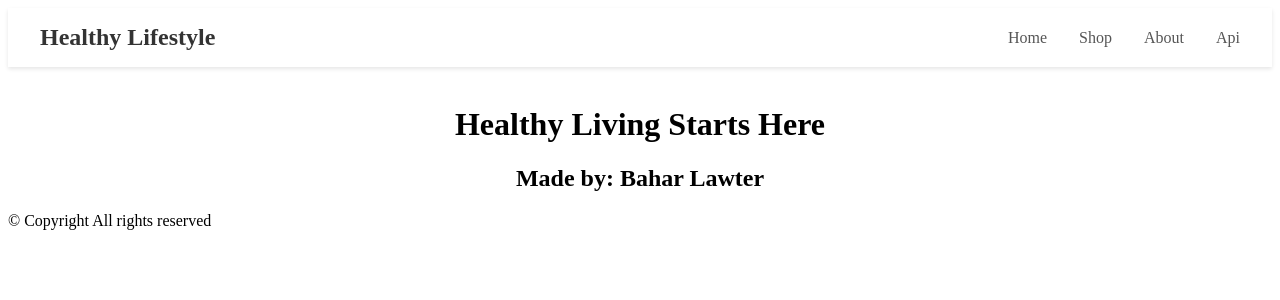
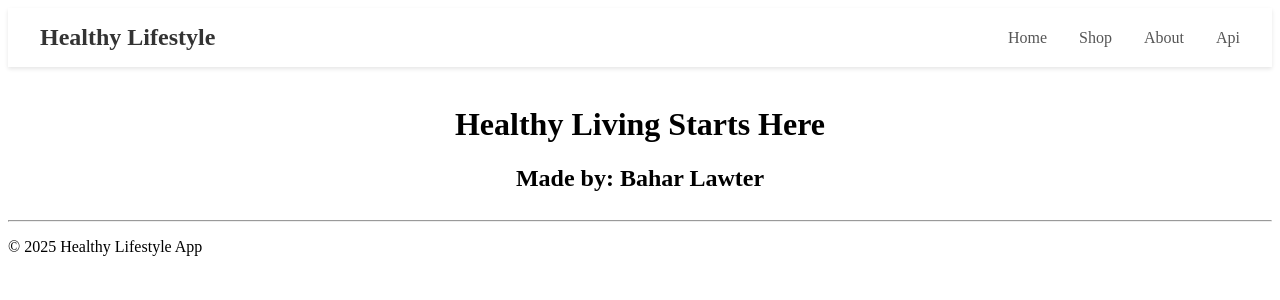
Before and after one commit to baharlawter/Health_Lifestyle_App, a React (Vite) app in the folder UI/: page /comments in a window 1280 px wide. Shown: the top 300 px of the page. Built offline with nearby package versions, Linux system fonts and the light colour scheme.

Commit message:
updated Footer. made it simple since UI is not working and breaking the website

```diff
--- a/UI/src/App.jsx
+++ b/UI/src/App.jsx
@@ -3,11 +3,11 @@ import { BrowserRouter, Routes, Route } from "react-router-dom";
 import Home from "./components/Home/Home";
 import Shop from "./components/Shop/Shop";
 import Header from "./components/Header/Header";
-// import Footer from "./components/Footer/Footer";
 
 import About from "./components/About/About";
 import Api from "./components/Api/Api";
 import BlogDetail from "./components/Home/Blogs/BlogDetail";
+import Footer from "./components/Footer/Footer";
 
 function App() {
   return (
@@ -26,10 +26,9 @@ function App() {
             <Route path="/about" element={<About />} />
             <Route path="/api" element={<Api />} />
             <Route path="/blog/:id" element={<BlogDetail />} />
+            {/* <Route path="/comments" element={<Comments />} /> */}
           </Routes>
-
-          {/* <Footer /> */}
-          <footer>© Copyright All rights reserved</footer>
+          <Footer />
         </div>
       </BrowserRouter>
     </>
--- a/UI/src/components/Footer/Footer.css
+++ b/UI/src/components/Footer/Footer.css
@@ -1,77 +1,12 @@
-Flex container for two columns .footer-flex-container {
-  display: flex;
-  justify-content: center;
-  align-items: flex-start;
-  gap: 32px;
-  margin: 40px auto;
-  max-width: 1100px;
+.site-footer {
+  text-align: center;
+  margin-top: 32px;
+  color: #888;
+  font-size: 0.98rem;
 }
 
-.footer-box {
-  background: #f9f9f9;
-  border-radius: 18px;
-  box-shadow: 0 4px 24px rgba(0, 0, 0, 0.08);
-  padding: 32px 24px;
-  width: 100%;
-  max-width: 450px;
-  min-width: 300px;
-  box-sizing: border-box;
+.site-footer hr {
+  margin-bottom: 12px;
+  border: none;
+  border-top: 1px solid #e0e0e0;
 }
-
-.footer-flex-container {
-  align-items: stretch;
-}
-.comment-box form {
-  display: flex;
-  flex-direction: column;
-  gap: 14px;
-}
-
-.comment-box input,
-.comment-box textarea {
-  padding: 10px 12px;
-  border: 1px solid #b5b5b5;
-  border-radius: 8px;
-  font-size: 1rem;
-  width: 100%;
-  box-sizing: border-box;
-  resize: none;
-}
-
-.comment-box textarea {
-  min-height: 80px;
-  font-family: inherit;
-}
-
-.comment-box button[type="submit"] {
-  background: #2d4a22;
-  color: #fff;
-  border: none;
-  border-radius: 8px;
-  padding: 10px 0;
-  font-size: 1rem;
-  cursor: pointer;
-  margin-top: 8px;
-  transition: background 0.2s;
-}
-
-.comment-box button[type="submit"]:hover {
-  background: #3e6b35;
-}
-
-.comment-box p {
-  margin-top: 10px;
-}
-
-.contact-box ul {
-  list-style: none;
-  padding: 0;
-  margin: 0 0 12px 0;
-}
-
-.contact-box li,
-.contact-box p {
-  font-size: 1rem;
-  color: #444;
-  margin-bottom: 4px;
-}
--- a/UI/src/components/Footer/Footer.jsx
+++ b/UI/src/components/Footer/Footer.jsx
@@ -1,49 +1,9 @@
-// import React, { useState } from "react";
-// import "./Footer.css";
-
-// function Footer() {
-//   const [comment, setComment] = useState("");
-//   const [error, setError] = useState("");
-//   const [submitted, setSubmitted] = useState(false);
-
-//   const handleSubmit = (e) => {
-//     e.preventDefault();
-//     if (comment.trim() === "") {
-//       setError("Please enter a comment before submitting.");
-//       setSubmitted(false);
-//     } else {
-//       setError("");
-//       setSubmitted(true);
-//       setComment("");
-//     }
-//   };
-
-//   return (
-//     <div className="contactDiv">
-//       <h3>Leave Your Comments Below</h3>
-//       <form onSubmit={handleSubmit}>
-//         <textarea
-//           id="comments"
-//           value={comment}
-//           onChange={(e) => setComment(e.target.value)}
-//           placeholder="Comments"
-//         />
-//         <br />
-//         <button type="submit">Submit</button>
-//       </form>
-//       {error && <p className="error">{error}</p>}
-//       {submitted && <p className="thank-you">✅ Thank you for your comment!</p>}
-
-//       <div>
-//         <ul>
-//           <h3>Please Contact Us</h3>
-//           <li>123 Sloan lane, Las Vegas, NV, 66677</li>
-//         </ul>
-//         <p>Phone Number: 123-123-123</p>
-//         <p>Email: example@gmail.com</p>
-//       </div>
-//     </div>
-//   );
-// }
-
-// export default Footer;
+function Footer() {
+  return (
+    <div className="site-footer">
+      <hr />
+      <p>&copy; {new Date().getFullYear()} Healthy Lifestyle App</p>
+    </div>
+  );
+}
+export default Footer;
--- a/UI/src/components/Shop/Book/Book.jsx
+++ b/UI/src/components/Shop/Book/Book.jsx
@@ -19,12 +19,13 @@
 
 import "./Book.css";
 
-function Book({ title, author, image, onAdd, onDelete }) {
+function Book({ title, author, price, image, onAdd, onDelete }) {
   return (
     <div className="book">
       <img src={image} width="100" />
       <h3>{title}</h3>
       <h4>{author} </h4>
+      <p>{price}</p>
       <div className="add-delete-buttons">
         <button onClick={onAdd}>Add</button>
         <button onClick={onDelete}>Delete</button>
--- a/UI/src/components/Shop/Shop.jsx
+++ b/UI/src/components/Shop/Shop.jsx
@@ -1,47 +1,3 @@
-// import "./Shop.css";
-// import Book from "./Book/Book";
-// import { BooksArray } from "../../data/mockData";
-// import { useState } from "react";
-
-// function Shop() {
-//   const [cart, setCart] = useState([]);
-
-//   function addToCart(book) {
-//     setCart([...cart, book]);
-//   }
-
-//   function deleteCart(book) {
-//     setCart(cart.filter((item) => item.title !== book.title));
-//   }
-
-//   return (
-//     <>
-//       <h2 className="h2-element">Purchase Online Books</h2>
-//       <div className="book-container">
-//         {BooksArray.map((book, index) => (
-//           <Book
-//             key={index}
-//             title={book.title}
-//             link={book.link}
-//             purchase={book.purchase}
-//             image={book.image}
-//             onAdd={() => addToCart(book)}
-//             onDelete={() => deleteCart(book)}
-//             // onClick={book.onClick}
-//           />
-//         ))}
-//       </div>
-//       <div>
-//         <h3 className="cart-element">🛒 Cart: {cart.length} </h3>
-//         <button>CheckOut</button>
-//       </div>
-//     </>
-//   );
-// }
-
-// export default Shop;
-//   );
-
 import "./Shop.css";
 import Book from "./Book/Book";
 import { useState, useEffect } from "react";
@@ -50,18 +6,11 @@ function Shop() {
   const [books, setBooks] = useState([]);
   const [cart, setCart] = useState([]);
 
-  // Fetch books from your API when the component mounts
-  // useEffect(() => {
-  //   fetch("http://localhost:8081/api/books")
-  //     .then((res) => res.json())
-  //     .then((data) => setBooks(Array.isArray(data) ? data : data.books || []))
-  //     .catch((err) => console.error("Error fetching books", err));
-  // }, []);
   useEffect(() => {
     fetch("http://localhost:8081/api/books")
       .then((res) => res.json())
       .then((data) => {
-        console.log("API data:", data); // <-- Add this line
+        console.log("API data:", data);
         setBooks(Array.isArray(data) ? data : data.books || []);
       })
       .catch((err) => console.error("Error fetching books", err));
@@ -85,6 +34,7 @@ function Shop() {
             title={book.title}
             author={book.author}
             image={book.urlImage}
+            price={book.price}
             // I can add more props later
             onAdd={() => addToCart(book)}
             onDelete={() => deleteCart(book)}
```
Also changed, not shown: 1 other file (tests, documents, lock files or other folders).
